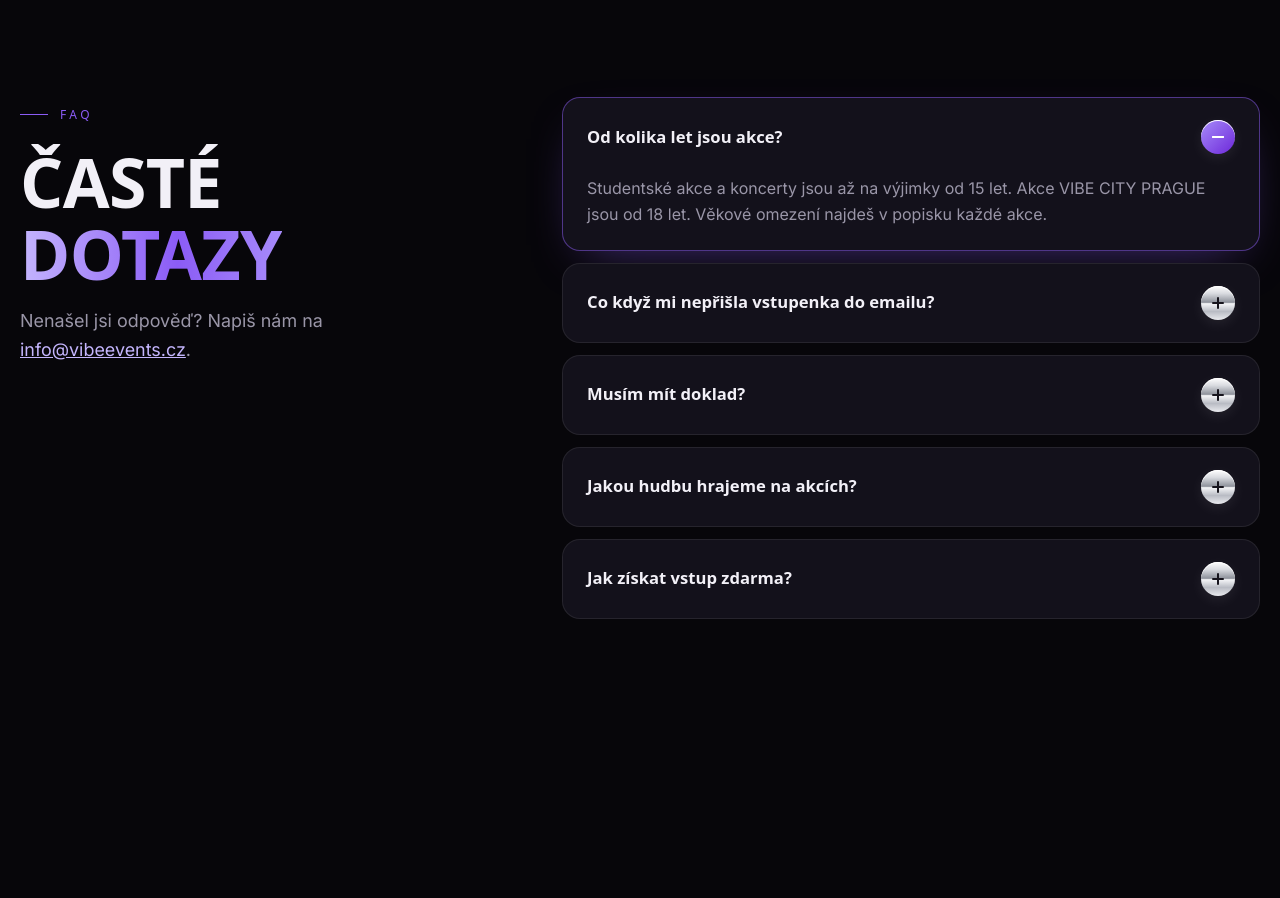
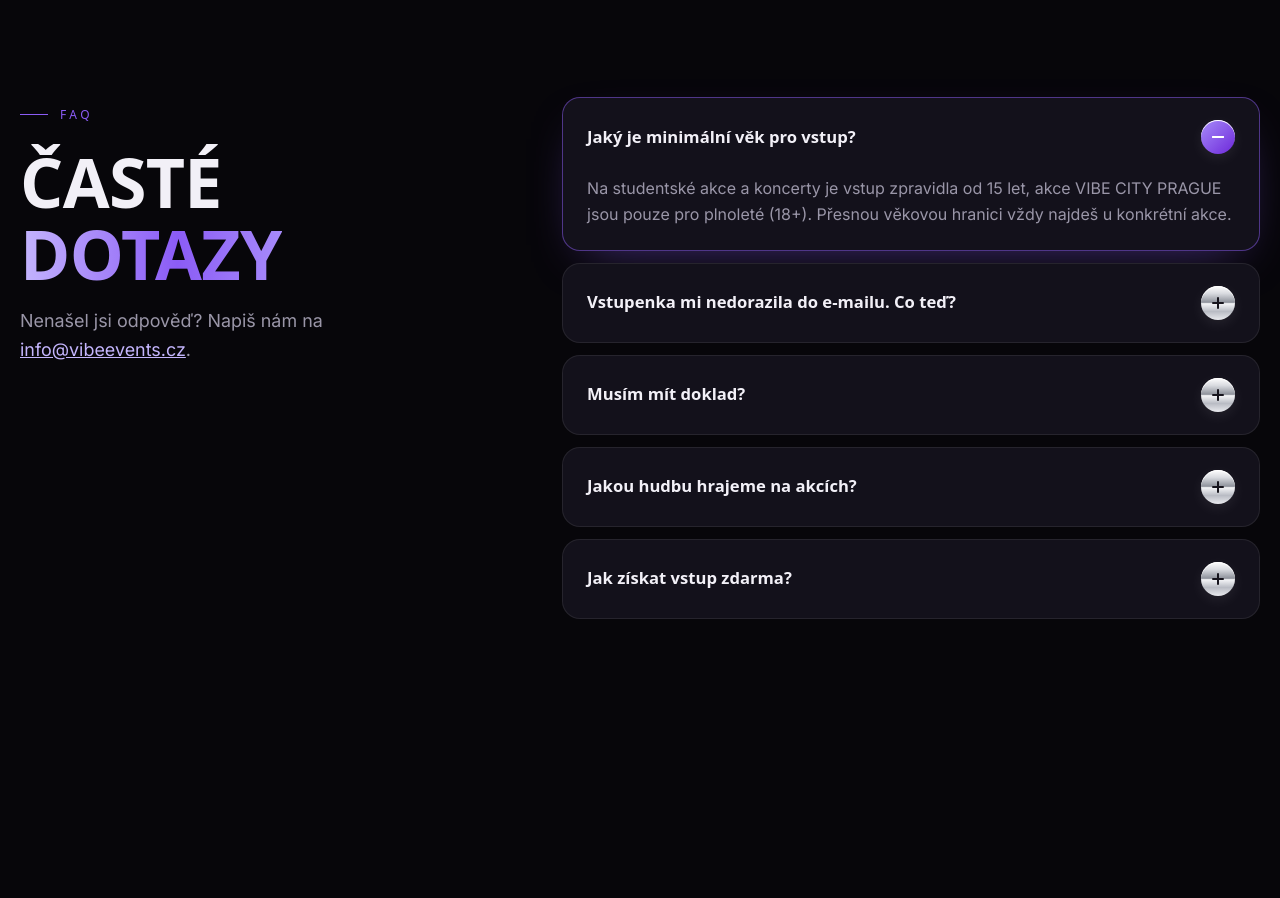
Before and after one commit to vibeevents2026/vibeevents.cz, a plain HTML site: page index.html in a window 1280 px wide. Shown: the part 6860-7758 px from the top of the page. Drawn offline with Linux system fonts and the light colour scheme; a web font is replaced by a local one.

Commit message:
FAQ: vlastni zneni 1. a 2. otazky

```diff
--- a/index.html
+++ b/index.html
@@ -536,12 +536,12 @@ footer{border-top:1px solid var(--line);padding:56px 0 40px;color:var(--muted);f
     </div>
     <div class="faq-list">
       <details class="faq-item reveal" style="--d:0.00s" open>
-        <summary><span>Od kolika let jsou akce?</span><i aria-hidden="true"></i></summary>
-        <div class="faq-a"><p>Studentské akce a koncerty jsou až na výjimky od 15 let. Akce VIBE CITY PRAGUE jsou od 18 let. Věkové omezení najdeš v popisku každé akce.</p></div>
+        <summary><span>Jaký je minimální věk pro vstup?</span><i aria-hidden="true"></i></summary>
+        <div class="faq-a"><p>Na studentské akce a koncerty je vstup zpravidla od 15 let, akce VIBE CITY PRAGUE jsou pouze pro plnoleté (18+). Přesnou věkovou hranici vždy najdeš u konkrétní akce.</p></div>
       </details>
       <details class="faq-item reveal" style="--d:0.10s">
-        <summary><span>Co když mi nepřišla vstupenka do emailu?</span><i aria-hidden="true"></i></summary>
-        <div class="faq-a"><p>V případě, že nedorazila vstupenka, doporučujeme prohledat e-mail, zda není například ve spamu. Pokud ani tak není, kontaktujte podporu na <a href="mailto:info@eventlook.cz">info@eventlook.cz</a>.</p></div>
+        <summary><span>Vstupenka mi nedorazila do e-mailu. Co teď?</span><i aria-hidden="true"></i></summary>
+        <div class="faq-a"><p>Nejdřív zkontroluj složku se spamem nebo hromadnou poštou – vstupenky tam občas zapadnou. Když ji nenajdeš ani tam, ozvi se podpoře prodejce vstupenek na <a href="mailto:info@eventlook.cz">info@eventlook.cz</a>.</p></div>
       </details>
       <details class="faq-item reveal" style="--d:0.15s">
         <summary><span>Musím mít doklad?</span><i aria-hidden="true"></i></summary>
```
